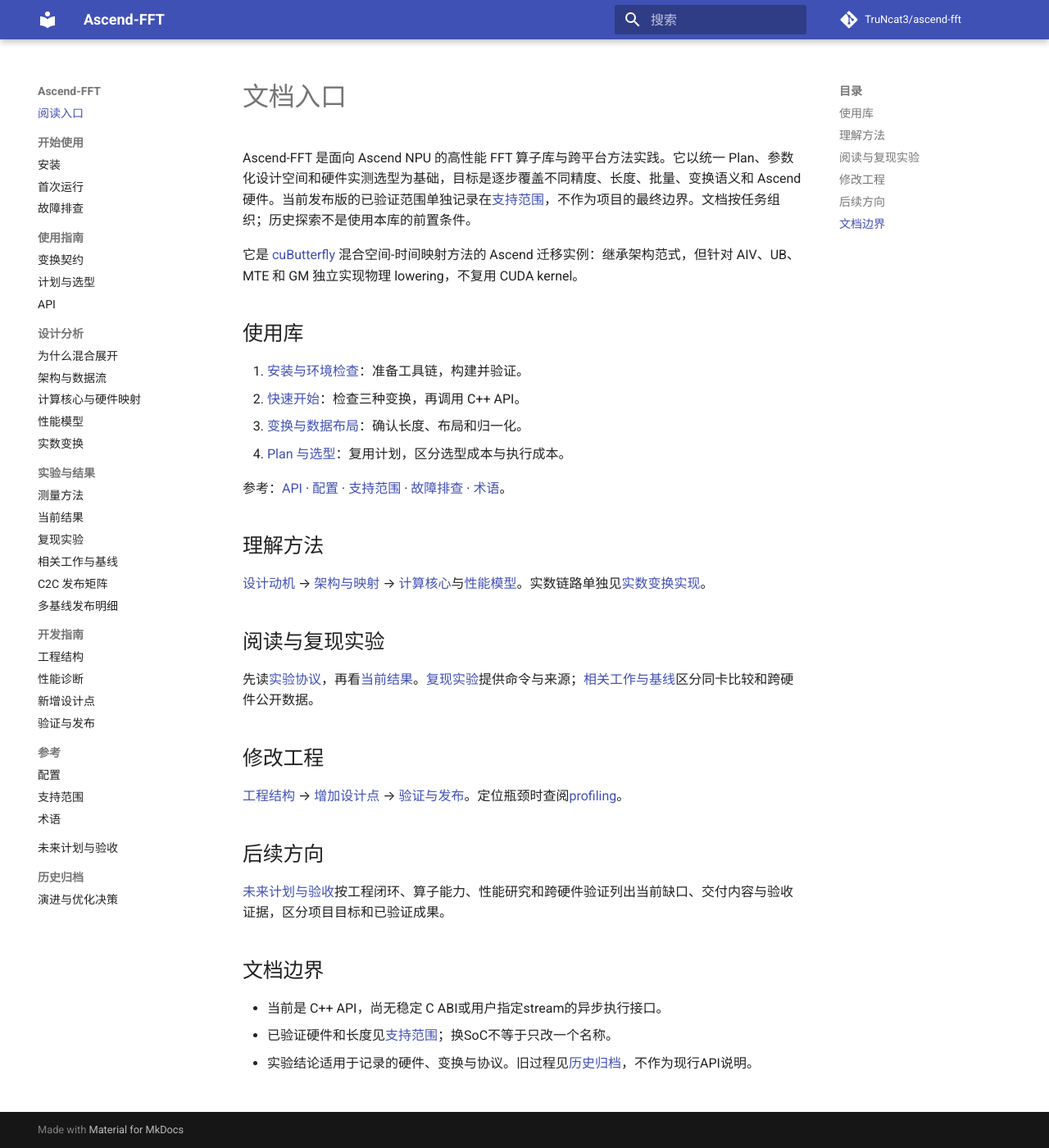
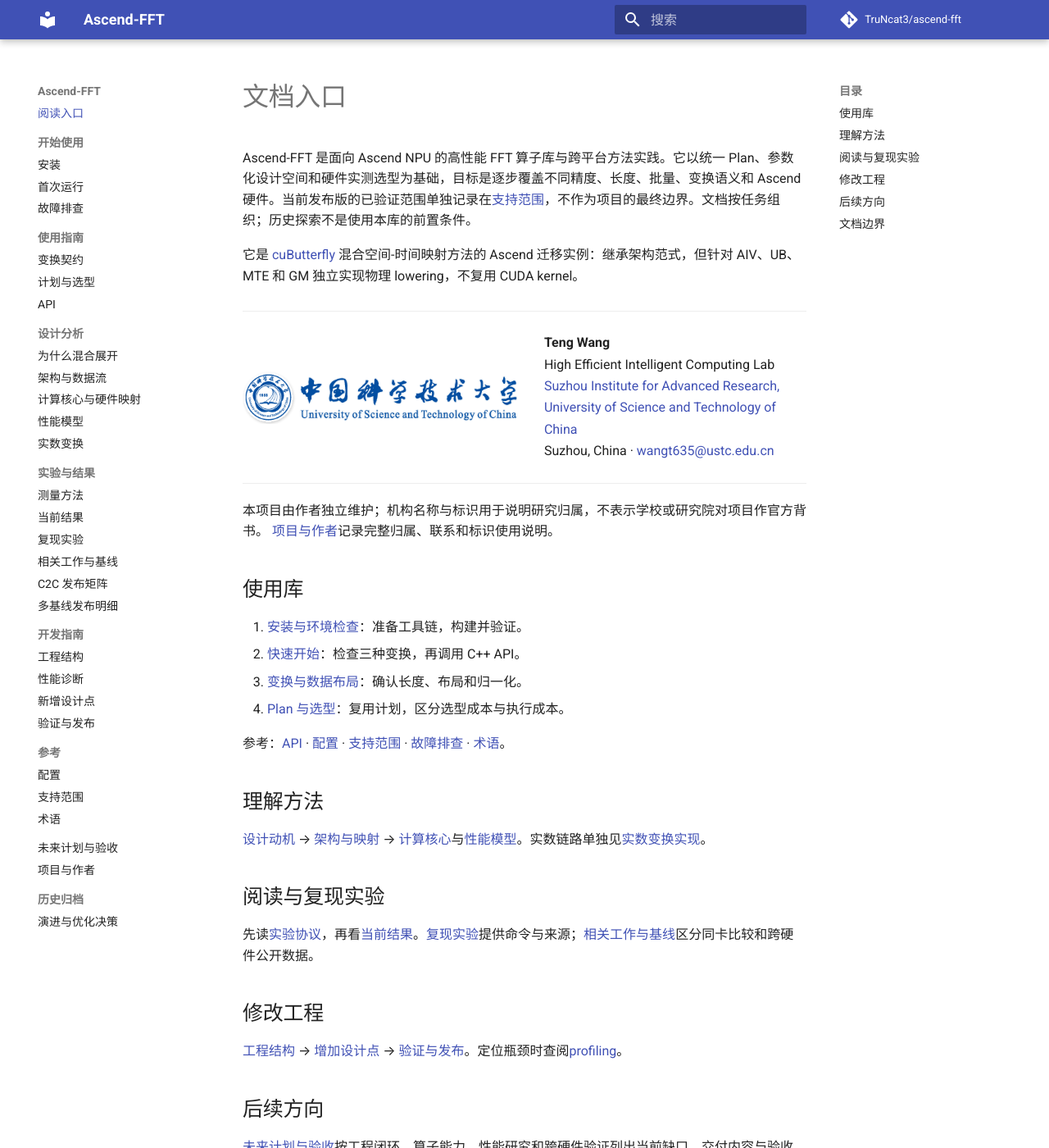
Before and after one commit to TruNcat3/ascend-fft, an MkDocs documentation site: the page built from docs/index.md, in a window 1280 px wide and 1400 px high. Shown: the whole window at 82% size. Built offline with MkDocs 1.6.1 and Material for MkDocs 9.7.7, drawn with Linux system fonts in a browser that asks for light colours; comment, search, counter and statistics services are not loaded; some of the changed text lies outside the part shown.

Commit message:
Add author and institutional attribution

```diff
--- a/docs/index.md
+++ b/docs/index.md
@@ -3,6 +3,22 @@
 Ascend-FFT 是面向 Ascend NPU 的高性能 FFT 算子库与跨平台方法实践。它以统一 Plan、参数化设计空间和硬件实测选型为基础，目标是逐步覆盖不同精度、长度、批量、变换语义和 Ascend 硬件。当前发布版的已验证范围单独记录在[支持范围](reference/support.md)，不作为项目的最终边界。文档按任务组织；历史探索不是使用本库的前置条件。
 
 它是 [cuButterfly](https://github.com/TruNcat3/cuButterfly) 混合空间-时间映射方法的 Ascend 迁移实例：继承架构范式，但针对 AIV、UB、MTE 和 GM 独立实现物理 lowering，不复用 CUDA kernel。
+
+<div class="project-affiliation">
+  <a class="project-affiliation__logo" href="https://www.ustc.edu.cn/">
+    <img src="assets/ustc-logo.png" alt="University of Science and Technology of China">
+  </a>
+  <div class="project-affiliation__text">
+    <strong>Teng Wang</strong><br>
+    High Efficient Intelligent Computing Lab<br>
+    <a href="https://sz.ustc.edu.cn/en/index.html">Suzhou Institute for Advanced Research,
+    University of Science and Technology of China</a><br>
+    Suzhou, China · <a href="mailto:wangt635@ustc.edu.cn">wangt635@ustc.edu.cn</a>
+  </div>
+</div>
+
+本项目由作者独立维护；机构名称与标识用于说明研究归属，不表示学校或研究院对项目作官方背书。
+[项目与作者](about.md)记录完整归属、联系和标识使用说明。
 
 ## 使用库
 
--- /dev/null
+++ b/docs/stylesheets/extra.css
@@ -0,0 +1,42 @@
+.project-affiliation {
+  align-items: center;
+  border-block: 1px solid var(--md-default-fg-color--lightest);
+  display: flex;
+  gap: 1.5rem;
+  margin: 1.5rem 0 1rem;
+  padding: 1.25rem 0;
+}
+
+.project-affiliation__logo {
+  flex: 0 1 19rem;
+}
+
+.project-affiliation__logo img {
+  display: block;
+  height: auto;
+  max-width: 100%;
+}
+
+.project-affiliation__text {
+  flex: 1 1 18rem;
+  line-height: 1.65;
+}
+
+.institution-mark img {
+  display: block;
+  height: auto;
+  max-width: min(100%, 29rem);
+}
+
+@media screen and (max-width: 44rem) {
+  .project-affiliation {
+    align-items: flex-start;
+    flex-direction: column;
+    gap: 1rem;
+  }
+
+  .project-affiliation__logo {
+    flex-basis: auto;
+    max-width: 22rem;
+  }
+}
--- a/mkdocs.yml
+++ b/mkdocs.yml
@@ -24,6 +24,8 @@ theme:
     - navigation.sections
     - navigation.top
     - content.code.copy
+extra_css:
+  - stylesheets/extra.css
 plugins:
   - search:
       lang: [zh, en]
@@ -65,6 +67,7 @@ nav:
       - 支持范围: reference/support.md
       - 术语: reference/glossary.md
   - 未来计划与验收: roadmap.md
+  - 项目与作者: about.md
   - 历史归档:
       - 演进与优化决策: archive/decisions.md
 validation:
@@ -73,3 +76,17 @@ validation:
   links:
     not_found: warn
     unrecognized_links: info
+copyright: >-
+  Copyright &copy; 2026 Teng Wang · High Efficient Intelligent Computing Lab ·
+  Suzhou Institute for Advanced Research, USTC
+extra:
+  social:
+    - icon: fontawesome/brands/github
+      link: https://github.com/TruNcat3
+      name: Teng Wang on GitHub
+    - icon: fontawesome/solid/envelope
+      link: mailto:wangt635@ustc.edu.cn
+      name: Email Teng Wang
+    - icon: fontawesome/solid/building-columns
+      link: https://sz.ustc.edu.cn/en/index.html
+      name: Suzhou Institute for Advanced Research, USTC
```
Also changed, not shown: README.md (+19 -1 lines), THIRD_PARTY_NOTICES.md (+10 -0 lines), docs/about.md (added, +62 -0 lines), docs/assets/ustc-logo.png (added), 2 other files.
